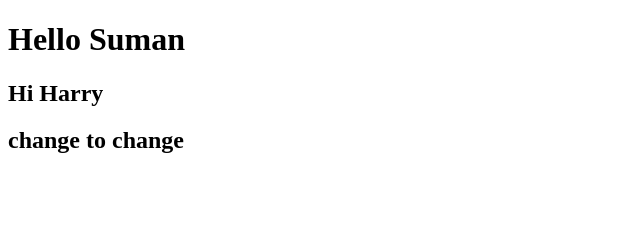
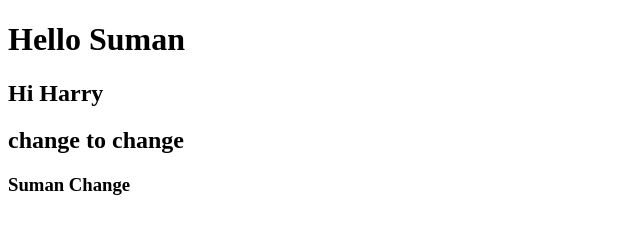
Before and after one commit to sumanjob1988/Blogger, a plain HTML site: page Blogger/index.html in a window 1280 px wide. Shown: the whole page, without its empty margins (0-640 px from the left). Drawn offline with Linux system fonts and the light colour scheme.

Commit message:
suman update.

```diff
--- a/Blogger/index.html
+++ b/Blogger/index.html
@@ -7,5 +7,6 @@
     <h1>Hello Suman</h1>
     <h2> Hi Harry </h2>
     <h2>change to change</h2>
+    <h3>Suman Change</h3>
 </body>
 </html>
```
